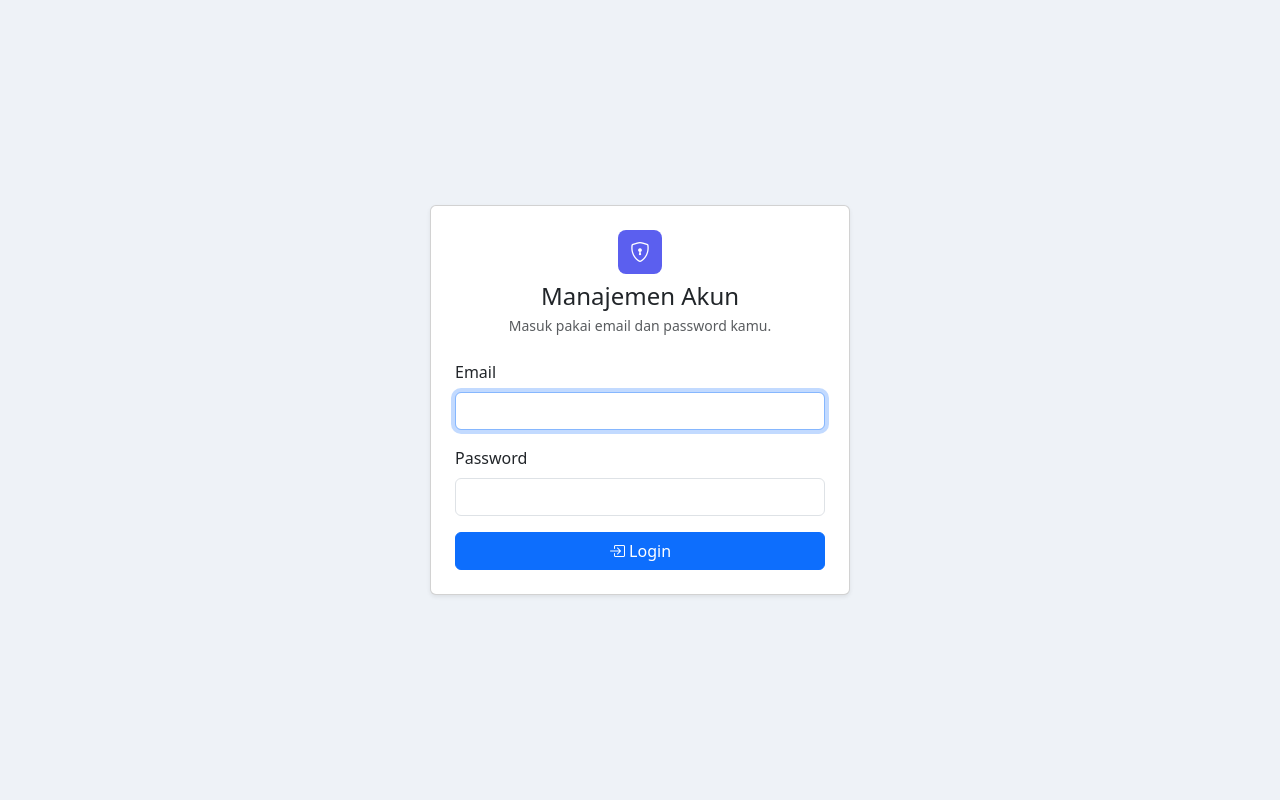
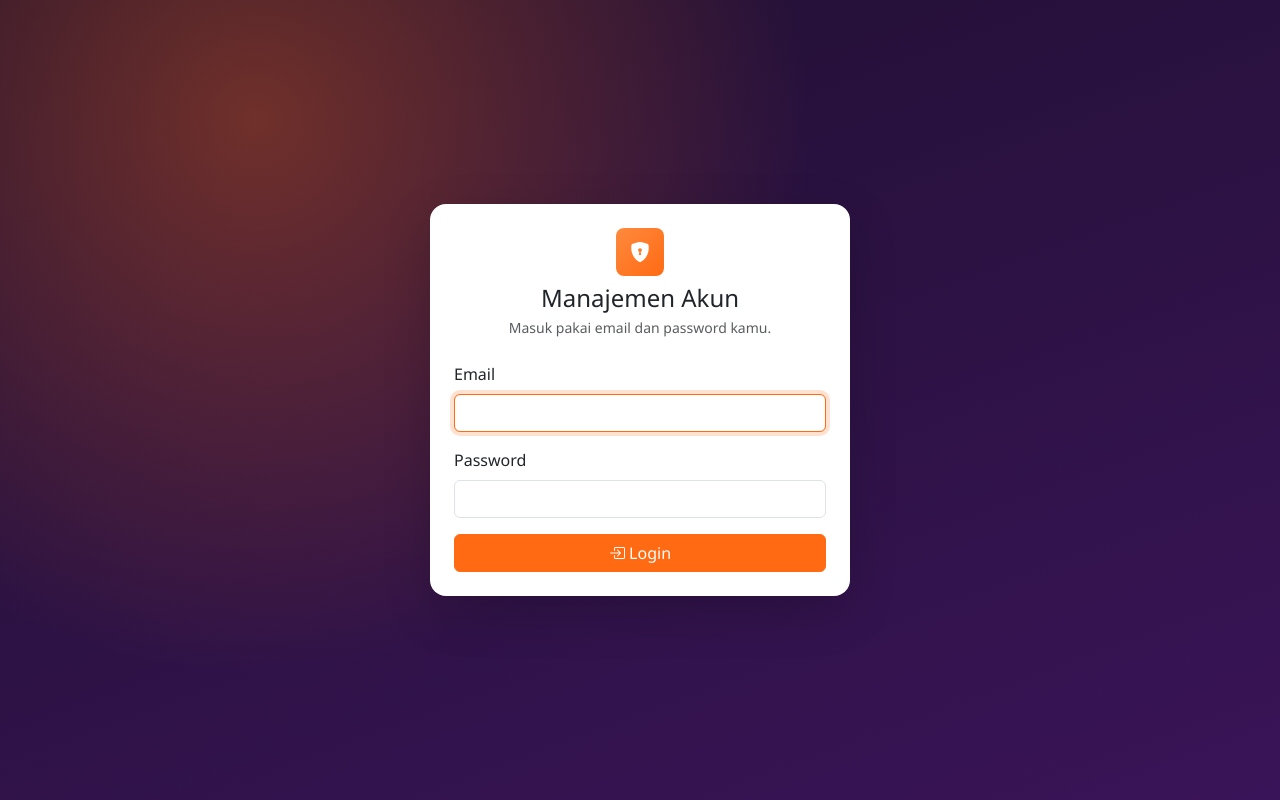
Before and after one commit to Ralifsetiawan/pwl-uts, a PHP site: page /auth/login in a window 1280 px wide. Run offline with PHP 8.4, Linux system fonts and the light colour scheme; some libraries are stand-ins or nearby versions.

Commit message:
Update login page

```diff
--- a/assets/css/style.css
+++ b/assets/css/style.css
@@ -2,30 +2,44 @@
   --sidebar-w: 260px;
   --topbar-h: 64px;
 
-    --color-bg: #f4f6fb;
+  --color-bg: #f7f5fa;
   --color-surface: #ffffff;
-    --color-border: #e5e9f2;
+  --color-border: #e9e4f0;
 
-    --color-text: #1e2338;
+  --color-text: #231633;
 
-    --color-primary: #5b5fef;
+  --color-primary: #ff6a13; /* orange (aksen utama) */
+  --color-purple: #6d28d9; /* ungu (aksen kedua) */
 
-    --sidebar-bg: #161a30;
-    --sidebar-bg-elevated: #1f2444;
-    --sidebar-text: #aeb2d4;
-    --sidebar-accent: #7b7fff;
+  --sidebar-bg: #1f1030;
+  --sidebar-bg-elevated: rgba(255, 255, 255, 0.07);
+  --sidebar-text: #c9bdd8;
+  --sidebar-accent: #ff6a13;
 
   --radius-sm: 8px;
 
-    --shadow-sm: 0 1px 2px rgba(16, 20, 40, 0.06);
+  --shadow-sm: 0 1px 3px rgba(35, 22, 51, 0.08);
+
+  /* warna utama bootstrap */
+  --bs-primary: #ff6a13;
+  --bs-primary-rgb: 255, 106, 19;
+  --bs-link-color: #6d28d9;
+  --bs-link-hover-color: #ff6a13;
 }
 
-* { box-sizing: border-box; }
+* {
+  box-sizing: border-box;
+}
 
 body {
   background: var(--color-bg);
   color: var(--color-text);
-    font-family: 'Segoe UI', Roboto, -apple-system, BlinkMacSystemFont, sans-serif;
+  font-family:
+    "Segoe UI",
+    Roboto,
+    -apple-system,
+    BlinkMacSystemFont,
+    sans-serif;
   -webkit-font-smoothing: antialiased;
 }
 
@@ -37,7 +51,7 @@ body {
 .sidebar {
   width: var(--sidebar-w);
   flex-shrink: 0;
-    background: linear-gradient(180deg, var(--sidebar-bg) 0%, #10132a 100%);
+  background: var(--sidebar-bg);
   color: var(--sidebar-text);
   display: flex;
   flex-direction: column;
@@ -65,7 +79,8 @@ body {
   width: 34px;
   height: 34px;
   border-radius: 10px;
-    background: linear-gradient(135deg, var(--sidebar-accent), var(--color-primary));
+  background: linear-gradient(135deg, #ff8a3d, var(--color-primary));
+  color: #fff;
   display: flex;
   align-items: center;
   justify-content: center;
@@ -91,14 +106,15 @@ body {
   font-size: 0.92rem;
   font-weight: 500;
   margin-bottom: 2px;
-    transition: background 0.15s ease, color 0.15s ease;
+  transition:
+    background 0.15s ease,
+    color 0.15s ease;
 }
 
 .sidebar-nav .nav-link i {
   width: 1.1rem;
   text-align: center;
   font-size: 1rem;
-    opacity: 0.85;
 }
 
 .sidebar-nav .nav-link:hover {
@@ -106,10 +122,11 @@ body {
   color: #fff;
 }
 
+/* menu aktif: latar orange tipis + teks orange */
 .sidebar-nav .nav-link.active {
-    background: linear-gradient(135deg, var(--color-primary), #7274ef);
-    color: #fff;
-    box-shadow: var(--shadow-sm);
+  background: rgba(255, 106, 19, 0.16);
+  color: #ff9a5c;
+  box-shadow: inset 3px 0 0 var(--color-primary);
 }
 
 .topbar {
@@ -138,6 +155,78 @@ body {
   flex: 1;
 }
 
+/* ---------- warna komponen bootstrap ---------- */
+
+.btn-primary {
+  --bs-btn-bg: #ff6a13;
+  --bs-btn-border-color: #ff6a13;
+  --bs-btn-hover-bg: #e85a08;
+  --bs-btn-hover-border-color: #e85a08;
+  --bs-btn-active-bg: #d65205;
+  --bs-btn-active-border-color: #d65205;
+  --bs-btn-disabled-bg: #ff6a13;
+  --bs-btn-disabled-border-color: #ff6a13;
+}
+
+.btn-outline-primary {
+  --bs-btn-color: #ff6a13;
+  --bs-btn-border-color: #ff6a13;
+  --bs-btn-hover-bg: #ff6a13;
+  --bs-btn-hover-border-color: #ff6a13;
+  --bs-btn-active-bg: #e85a08;
+  --bs-btn-active-border-color: #e85a08;
+}
+
+.btn-outline-secondary {
+  --bs-btn-color: #6d28d9;
+  --bs-btn-border-color: #d9cdee;
+  --bs-btn-hover-bg: #6d28d9;
+  --bs-btn-hover-border-color: #6d28d9;
+  --bs-btn-active-bg: #5b21b6;
+  --bs-btn-active-border-color: #5b21b6;
+}
+
+/* tombol edit: ungu (biar nggak kuning nabrak palet) */
+.btn-outline-warning {
+  --bs-btn-color: #6d28d9;
+  --bs-btn-border-color: #d9cdee;
+  --bs-btn-hover-color: #fff;
+  --bs-btn-hover-bg: #6d28d9;
+  --bs-btn-hover-border-color: #6d28d9;
+  --bs-btn-active-color: #fff;
+  --bs-btn-active-bg: #5b21b6;
+  --bs-btn-active-border-color: #5b21b6;
+}
+
+.form-control:focus,
+.form-select:focus {
+  border-color: #ff6a13;
+  box-shadow: 0 0 0 0.25rem rgba(255, 106, 19, 0.2);
+}
+
+.input-group-text {
+  color: var(--color-purple);
+  background: #fff;
+}
+
+/* kartu + tabel */
+.card {
+  border: 1px solid var(--color-border);
+  border-radius: 12px;
+  box-shadow: var(--shadow-sm);
+  overflow: hidden;
+}
+
+.table-light {
+  --bs-table-bg: #f6f2fa;
+  --bs-table-color: #4a3a63;
+  --bs-table-border-color: var(--color-border);
+}
+
+.table {
+  --bs-table-hover-bg: #fff6ef;
+}
+
 @media (max-width: 991.98px) {
   .sidebar {
     transform: translateX(-100%);
--- a/views/auth/login.php
+++ b/views/auth/login.php
@@ -6,15 +6,17 @@
     <title>Login - Manajemen Akun</title>
     <link href="https://cdn.jsdelivr.net/npm/bootstrap@5.3.0/dist/css/bootstrap.min.css" rel="stylesheet">
     <link href="https://cdn.jsdelivr.net/npm/bootstrap-icons@1.11.3/font/bootstrap-icons.min.css" rel="stylesheet">
+    <link href="<?= BASE_URL ?>/assets/css/style.css" rel="stylesheet">
 </head>
-<body style="min-height: 100vh; background: #eef2f7;" class="d-flex align-items-center justify-content-center">
+<body style="min-height: 100vh; background: radial-gradient(circle at 20% 15%, rgba(255, 106, 19, 0.35), transparent 45%), linear-gradient(160deg, #1f1030 0%, #3a1458 100%);"
+      class="d-flex align-items-center justify-content-center">
 
-    <div class="card shadow-sm" style="width: 100%; max-width: 420px;">
+    <div class="card border-0 shadow-lg" style="width: 100%; max-width: 420px; border-radius: 16px;">
         <div class="card-body p-4">
             <div class="text-center mb-4">
                 <span class="d-inline-flex align-items-center justify-content-center rounded-3 text-white mb-2"
-                      style="width: 44px; height: 44px; background: #5b5fef;">
-                    <i class="bi bi-shield-lock fs-5"></i>
+                      style="width: 48px; height: 48px; background: linear-gradient(135deg, #ff8a3d, #ff6a13);">
+                    <i class="bi bi-shield-lock-fill fs-5"></i>
                 </span>
                 <h4 class="mb-1">Manajemen Akun</h4>
                 <p class="text-muted small mb-0">Masuk pakai email dan password kamu.</p>
```
Also changed, not shown: views/layout/header.php (+4 -4 lines). Lines whose indentation alone changed are shown as unchanged.
